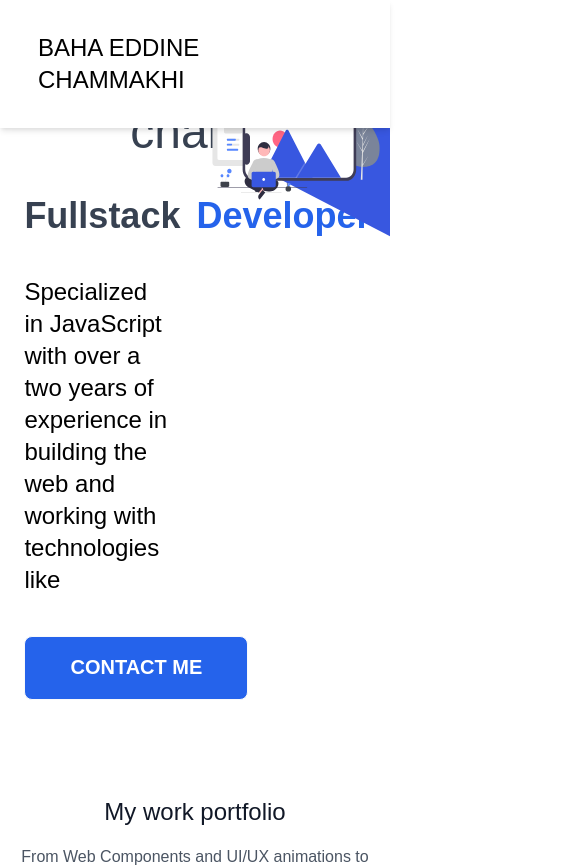
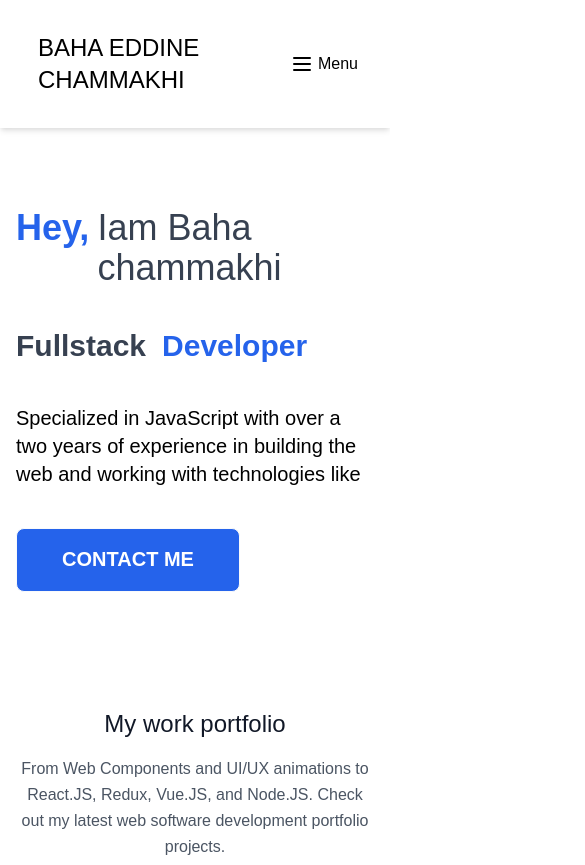
Before and after one commit to bahachammakhi/bahachammakhiwebsite, a Gatsby site: page / in a window 390 px wide. Shown: the top 865 px of the page, 585 px wide, since content can reach past the window. Built offline with nearby package versions, Linux system fonts and the light colour scheme; Gatsby itself is replaced by a stand-in of ours; some packages are replaced by stand-ins of ours.

Commit message:
UI updates

```diff
--- a/src/components/Layout/NavBar.js
+++ b/src/components/Layout/NavBar.js
@@ -1,19 +1,47 @@
 import React from "react";
 import { navigate } from "gatsby";
+import CloseIcon from "../icons/CloseIcon";
+import MenuIcon from "../icons/MenuIcon";
 
 export default function NavBar() {
+  const [navbarOpen, setNavbarOpen] = React.useState(false);
   return (
-    <nav className=" fixed navbar-expand-lg shadow-md bg-white w-full inline-flex space-x-96 items-start justify-start  px-8 py-8 z-50">
-      <div className="flex space-x-1.5 items-center justify-end w-72 h-full">
-        <div className="h-full bg-blue-600 rounded-lg" />
+    <nav
+      className={` navbar-expand-lg shadow-md bg-white w-full flex-col lg:flex-row lg:inline-flex space-x-1.5 space-y-1.5 lg:space-x-40 xl:space-x-96 lg:items-start lg:justify-start  px-8 py-8 z-50 ${
+        navbarOpen ? "bg-white shadow-md" : ""
+      }
+`}
+    >
+      <div className="flex space-x-1.5 items-center lg:justify-end lg:w-72 h-full">
+        <div className="flex h-full  bg-blue-600 rounded-lg" />
         <p
           style={{ fontFamily: "'Oswald', sans-serif" }}
-          className="w-60 h-full text-2xl"
+          className=" w-full lg:w-60 h-full text-2xl"
         >
           BAHA EDDINE CHAMMAKHI
         </p>
+        <button
+          onClick={() => setNavbarOpen(!navbarOpen)}
+          className="m-auto flex lg:hidden focus:outline-none"
+        >
+          {navbarOpen ? (
+            <>
+              <CloseIcon className="h-6 w-6 mr-1" /> Fermer{" "}
+            </>
+          ) : (
+            <>
+              <MenuIcon className="h-6 w-6 mr-1" /> Menu
+            </>
+          )}
+        </button>
       </div>
-      <div className="flex space-x-8 items-start justify-start">
+
+      <div
+        className={
+          "flex-col lg:flex lg:flex-row lg:space-x-8 lg:items-start lg:justify-start" +
+          (navbarOpen ? " flex" : " hidden")
+        }
+      >
         <a
           onClick={() => navigate("/")}
           className="w-20 h-full text-2xl text-blue-500"
@@ -30,7 +58,7 @@ export default function NavBar() {
           Services
         </a>
         <a
-          onClick={() => navigate("/blog")}
+          href="https://blog.bahachammakhi.tn"
           className="w-14 h-full text-2xl text-gray-700"
         >
           Blog
--- /dev/null
+++ b/src/components/icons/CloseIcon.tsx
@@ -0,0 +1,20 @@
+import React from "react";
+
+export default function CloseIcon({ ...props }) {
+  return (
+    <svg
+      {...props}
+      fill="none"
+      stroke="currentColor"
+      viewBox="0 0 24 24"
+      xmlns="http://www.w3.org/2000/svg"
+    >
+      <path
+        strokeLinecap="round"
+        strokeLinejoin="round"
+        strokeWidth={2}
+        d="M6 18L18 6M6 6l12 12"
+      />
+    </svg>
+  );
+}
--- /dev/null
+++ b/src/components/icons/MenuIcon.tsx
@@ -0,0 +1,20 @@
+import React from "react";
+
+export default function MenuIcon({ ...props }) {
+  return (
+    <svg
+      {...props}
+      fill="none"
+      stroke="currentColor"
+      viewBox="0 0 24 24"
+      xmlns="http://www.w3.org/2000/svg"
+    >
+      <path
+        strokeLinecap="round"
+        strokeLinejoin="round"
+        strokeWidth={2}
+        d="M4 6h16M4 12h16M4 18h16"
+      />
+    </svg>
+  );
+}
--- a/src/components/layout.js
+++ b/src/components/layout.js
@@ -7,7 +7,7 @@ export default function Layout({ children }) {
       <header>
         <NavBar />
       </header>
-      <main className="pt-10">{children}</main>
+      <main className="">{children}</main>
       <footer>
         <Footer />
       </footer>
--- a/src/containers/HomeContainer/CatchupSection.js
+++ b/src/containers/HomeContainer/CatchupSection.js
@@ -2,18 +2,22 @@ import React from "react";
 
 export default function CatchupSection() {
   return (
-    <div className="flex flex-col">
+    <div className="flex flex-col mt-4">
       <div className="flex my-5">
-        <h1 className="text-5xl text-blue-600 font-bold">Hey,</h1>
-        <h1 className="text-5xl text-gray-700 ml-2 font-light ">
+        <h1 className="text-4xl sm:text-5xl text-blue-600 font-bold">Hey,</h1>
+        <h1 className="text-4xl sm:text-5xl text-gray-700 ml-2 font-light ">
           Iam Baha chammakhi
         </h1>
       </div>
       <div className="flex my-5">
-        <h2 className="text-4xl font-bold text-gray-700 ">Fullstack</h2>
-        <h2 className="ml-4 text-4xl font-bold text-blue-600">Developer</h2>
+        <h2 className="text-3xl sm:text-4xl font-bold text-gray-700 ">
+          Fullstack
+        </h2>
+        <h2 className="ml-4 text-3xl sm:text-4xl font-bold text-blue-600">
+          Developer
+        </h2>
       </div>
-      <p className="my-5 text-2xl font-light">
+      <p className="my-5 text-xl sm:text-2xl font-light">
         Specialized in JavaScript with over a two years of experience in
         building the web and working with technologies like
       </p>
--- a/src/containers/HomeContainer/index.js
+++ b/src/containers/HomeContainer/index.js
@@ -10,18 +10,18 @@ import { SEO } from "../../components/SEO";
 
 const HomeContainer = () => {
   return (
-    <div>
+    <div className="overflow-hidden">
       <SEO title="Hello world!" type="Organization" />
       <title>Home Page</title>
       <section id="herosection">
-        <div className="grid grid-cols-2 justify-items-center align-middle content-center m-auto">
-          <div className="col-span-1 flex flex-col justify-between w-9/12  m-auto">
+        <div className="grid grid-cols-2 justify-items-center align-middle content-center m-4 mt-10 sm:m-auto">
+          <div className="col-span-2 sm:col-span-1 flex flex-col justify-between w-full md:w-9/12 m-1  sm:m-auto">
             <CatchupSection />
             <div className="mt-5">
               <Button label="CONTACT ME" />
             </div>
           </div>
-          <div className="col-span-1">
+          <div className=" hidden sm:flex col-span-2 sm:col-span-1">
             <Illustration />
           </div>
         </div>
```
